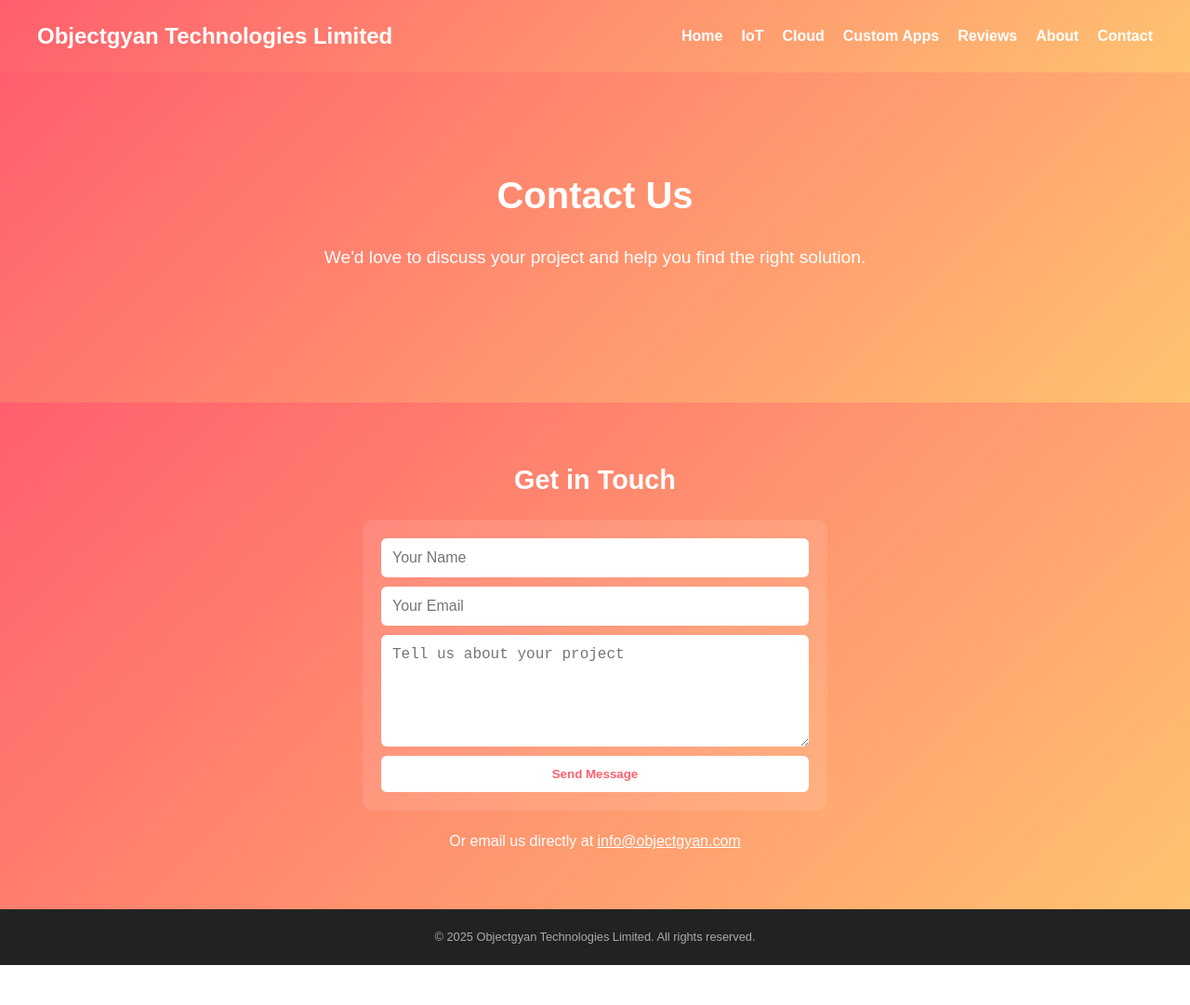
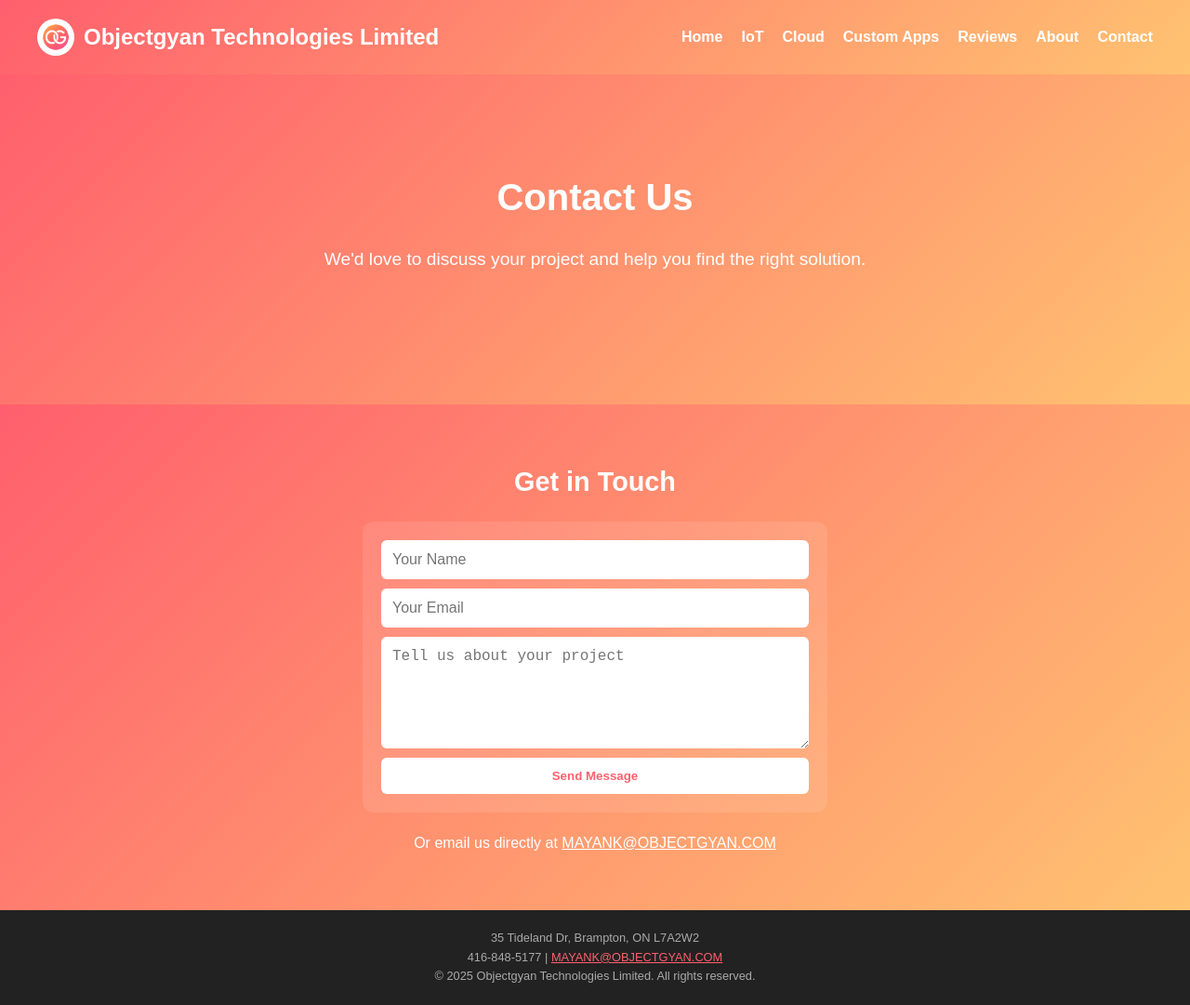
Before and after one commit to objectgyan/portfolio, a plain HTML site: page contact.html in a window 1280 px wide. Shown: the whole page at 93% size. Before the commit the page ends 1038 px from the top, so only its background shows below. Drawn offline with Linux system fonts and the light colour scheme.

Commit message:
Add files via upload

```diff
--- a/contact.html
+++ b/contact.html
@@ -3,12 +3,12 @@
 <head>
   <meta charset="UTF-8">
   <meta name="viewport" content="width=device-width, initial-scale=1.0">
-  <title>Contact – Mayank Consulting</title>
+  <title>Contact – Objectgyan Technologies Limited</title>
   <link rel="stylesheet" href="style.css">
 </head>
 <body>
   <header>
-    <div class="logo">Objectgyan Technologies Limited</div>
+    <div class="logo"><img src="logo.png" alt="Objectgyan Logo"><span>Objectgyan Technologies Limited</span></div>
     <nav>
       <a href="index.html">Home</a>
       <a href="iot.html">IoT</a>
@@ -27,16 +27,18 @@
 
   <section class="contact">
     <h2>Get in Touch</h2>
-    <form action="mailto:info@objectgyan.com" method="POST" enctype="text/plain">
+    <form action="mailto:MAYANK@OBJECTGYAN.COM" method="POST" enctype="text/plain">
       <input type="text" name="name" placeholder="Your Name" required>
       <input type="email" name="email" placeholder="Your Email" required>
       <textarea name="message" placeholder="Tell us about your project" required></textarea>
       <button type="submit">Send Message</button>
     </form>
-    <p style="margin-top:20px;">Or email us directly at <a href="mailto:info@objectgyan.com" style="color:#fff; text-decoration:underline;">info@objectgyan.com</a></p>
+    <p style="margin-top:20px;">Or email us directly at <a href="mailto:MAYANK@OBJECTGYAN.COM" style="color:#fff; text-decoration:underline;">MAYANK@OBJECTGYAN.COM</a></p>
   </section>
 
   <footer>
+    <p>35 Tideland Dr, Brampton, ON L7A2W2</p>
+    <p>416‑848‑5177 | <a href="mailto:MAYANK@OBJECTGYAN.COM">MAYANK@OBJECTGYAN.COM</a></p>
     <p>&copy; 2025 Objectgyan Technologies Limited. All rights reserved.</p>
   </footer>
 </body>
--- a/style.css
+++ b/style.css
@@ -47,8 +47,24 @@ header {
 }
 
 header .logo {
+  display: flex;
+  align-items: center;
   font-size: 1.5rem;
   font-weight: bold;
+  gap: 10px;
+}
+
+/* Logo image styling */
+.logo img {
+  height: 40px;
+  width: 40px;
+  border-radius: 50%;
+  object-fit: cover;
+}
+
+.logo span {
+  display: inline-block;
+  color: var(--text-light);
 }
 
 header nav {
@@ -341,3 +357,12 @@ footer {
   padding: 20px;
   font-size: 0.8rem;
 }
+
+footer a {
+  color: var(--accent);
+  text-decoration: underline;
+}
+
+footer a:visited {
+  color: var(--accent);
+}
```
Also changed, not shown: about.html (+4 -2 lines), cloud.html (+4 -2 lines), custom.html (+4 -2 lines), index.html (+4 -2 lines), iot.html (+4 -2 lines), reviews.html (+4 -2 lines), logo.png (added).
